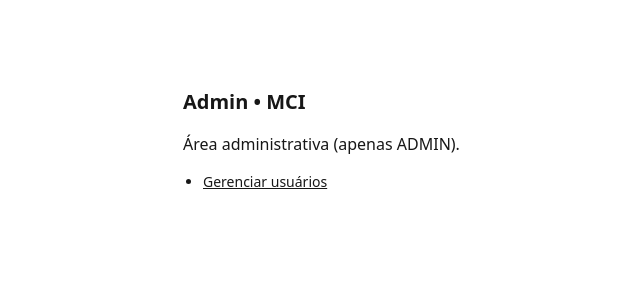
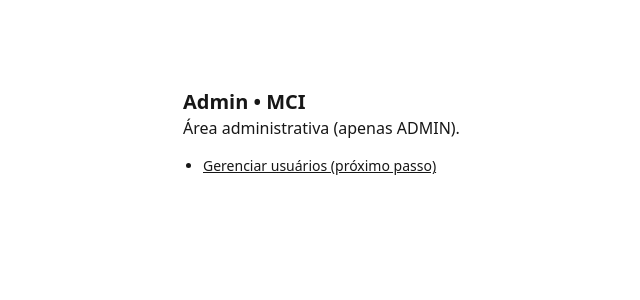
Before and after one commit to devmcibot/Painel-base-mci, a Next.js app: page /admin in a window 1280 px wide. Shown: the top 300 px of the page, without its empty margins (97-737 px from the left). Built offline with nearby package versions, Linux system fonts and the light colour scheme; no server answers; sample sign-in values are in the browser's storage.

Commit message:
Update page.tsx

```diff
--- a/src/app/admin/page.tsx
+++ b/src/app/admin/page.tsx
@@ -1,7 +1,6 @@
 import { getServerSession } from "next-auth";
 import { redirect } from "next/navigation";
 import { authOptions } from "@/app/api/auth/[...nextauth]/route";
-import LogoutButton from "@/components/LogoutButton";
 
 export const dynamic = "force-dynamic";
 
@@ -11,16 +10,12 @@
 
   return (
     <div className="max-w-5xl mx-auto p-6">
-      <div className="flex justify-between items-center mb-4">
-        <h1 className="text-xl font-semibold">Admin • MCI</h1>
-        <LogoutButton />
-      </div>
-
+      <h1 className="text-xl font-semibold">Admin • MCI</h1>
       <p className="mb-4">Área administrativa (apenas ADMIN).</p>
       <ul className="list-disc pl-5 text-sm">
         <li>
           <a className="underline" href="/admin/users">
-            Gerenciar usuários
+            Gerenciar usuários (próximo passo)
           </a>
         </li>
       </ul>
```
